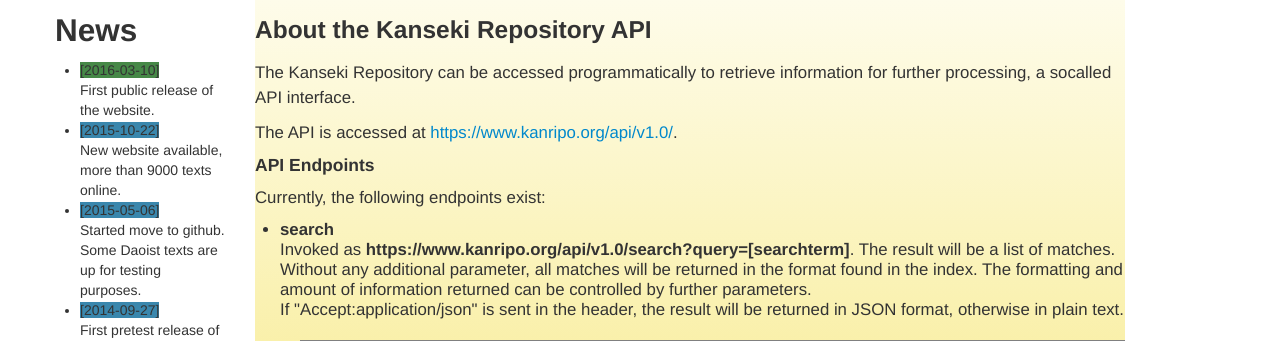
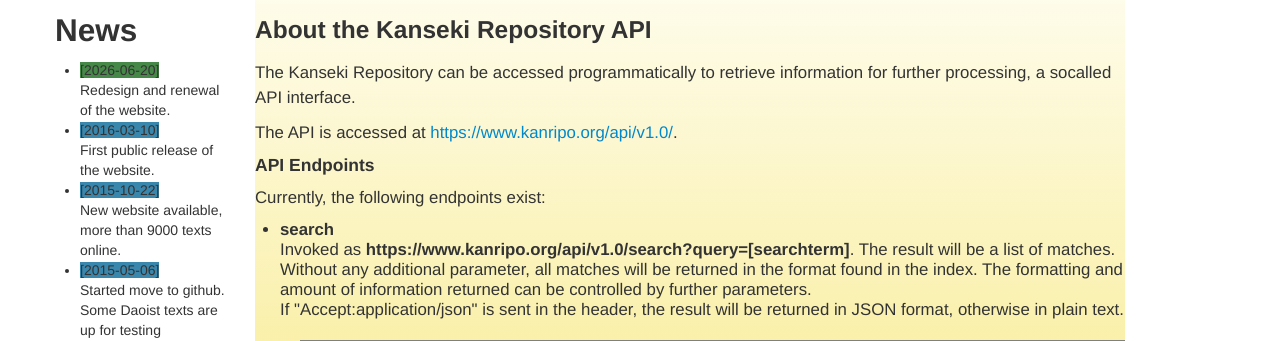
Before and after one commit to mandoku/mdweb, a Flask app: page /api in a window 1280 px wide. Shown: the part 151-492 px from the top of the page. Run offline with Flask 3, Linux system fonts and the light colour scheme; some libraries are stand-ins or nearby versions.

Commit message:
News item in sidebar added.

```diff
--- a/app/templates/laybase.html
+++ b/app/templates/laybase.html
@@ -104,7 +104,10 @@
       </li>
     {% else %}
     <ul>
-    <li><span class="label-success">[2016-03-10]</span><br />
+    <li><span class="label-success">[2026-06-20]</span><br />
+      Redesign and renewal of the website.
+      </li>
+    <li><span class="label-info">[2016-03-10]</span><br />
       First public release of the website.
       </li>
     <li><span class="label-info">[2015-10-22]</span><br />
```
